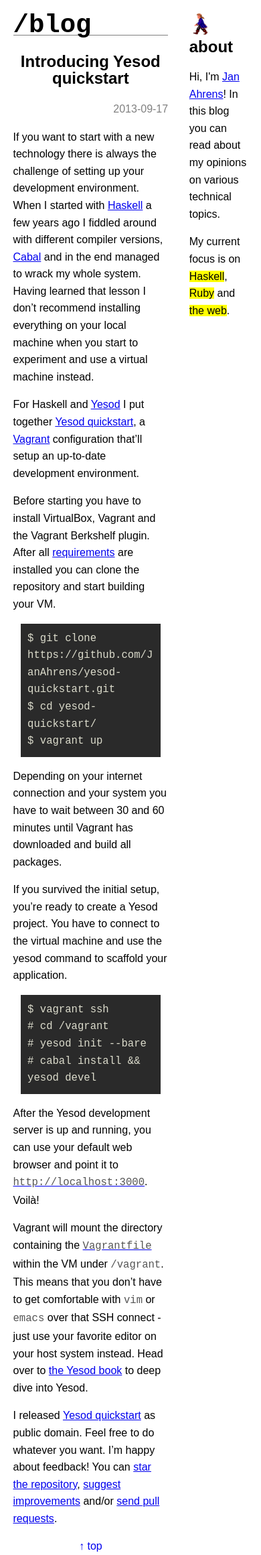
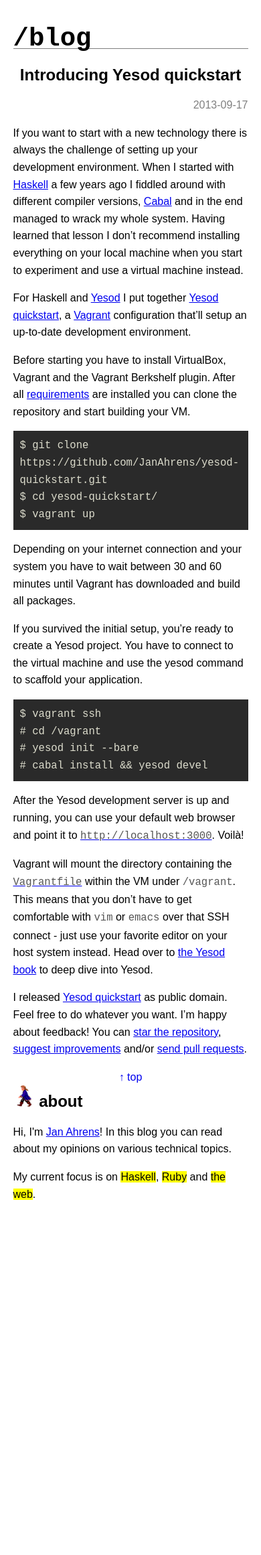
Before and after one commit to JanAhrens/JanAhrens.github.io, a Jekyll site: the page built from _posts/2013-09-17-yesod-quickstart.markdown, in a window 390 px wide. Shown: the whole page at 67% size. Built offline with Jekyll 4.4.1, drawn with Linux system fonts in a browser that asks for light colours; Markdown is read by kramdown in place of the engine named in the settings; after the commit the page ends 1811 px from its top, so only the background shows below that.

Commit message:
basic responsive CSS

```diff
--- a/_layouts/default.html
+++ b/_layouts/default.html
@@ -9,6 +9,14 @@
   </head>
   <body>
     <div class="wrapper" id="top">
+
+      <article class="content">
+        <h1 class="slogan">
+          <a href="/">/blog</a>
+        </h1>
+        {{ content }}
+      </article>
+
       <aside class="sidebar">
         <header>
         <h2>
@@ -23,13 +31,6 @@
         </header>
       </aside>
 
-      <article class="content">
-        <h1 class="slogan">
-          <a href="/">/blog</a>
-        </h1>
-        {{ content }}
-      </article>
-
     </div>
   </body>
 </html>
--- a/style.css
+++ b/style.css
@@ -69,3 +69,9 @@
   font-family: monospace;
   font-size: 1.2em;
 }
+
+@media (max-width: 580px) {
+  .sidebar { float: none; width: 100%; }
+  .content { width: 100%; }
+  pre { margin-left: 0; margin-right: 0; }
+}
```
Lines whose indentation alone changed are shown as unchanged.
